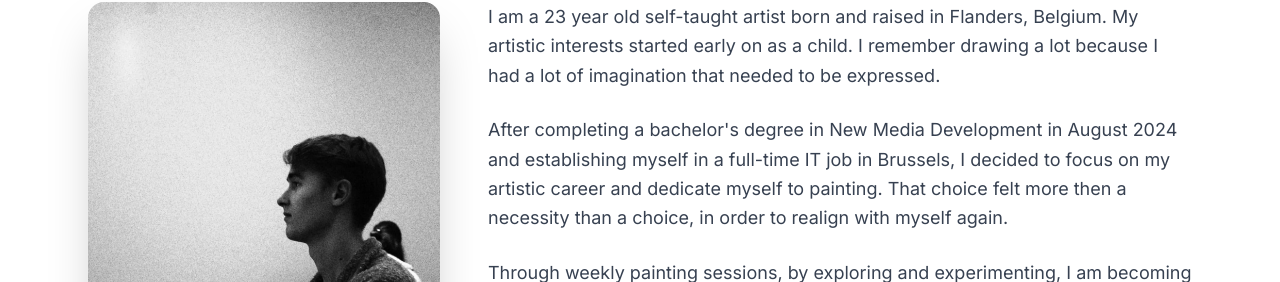
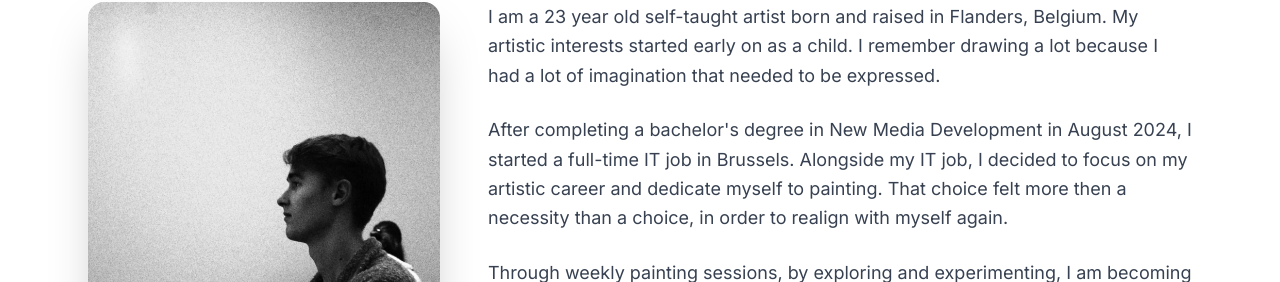
Before and after one commit to mennocoppensd/art-gallery, a Next.js app: page /about in a window 1280 px wide. Shown: the part 262-544 px from the top of the page. Built offline with nearby package versions, Linux system fonts and the light colour scheme.

Commit message:
Better phrasing

```diff
--- a/app/about/page.tsx
+++ b/app/about/page.tsx
@@ -36,7 +36,7 @@ export default function About() {
             </p>
             <br />
             <p className="text-lg text-gray-700 leading-relaxed">
-              After completing a bachelor&apos;s degree in New Media Development in August 2024 and establishing myself in a full-time IT job in Brussels, I decided to focus on my artistic career and dedicate myself to painting. That choice felt more then a necessity than a choice, in order to realign with myself again.
+              After completing a bachelor&apos;s degree in New Media Development in August 2024, I started a full-time IT job in Brussels. Alongside my IT job, I decided to focus on my artistic career and dedicate myself to painting. That choice felt more then a necessity than a choice, in order to realign with myself again.
             </p>
             <br />
             <p className="text-lg text-gray-700 leading-relaxed">
```
